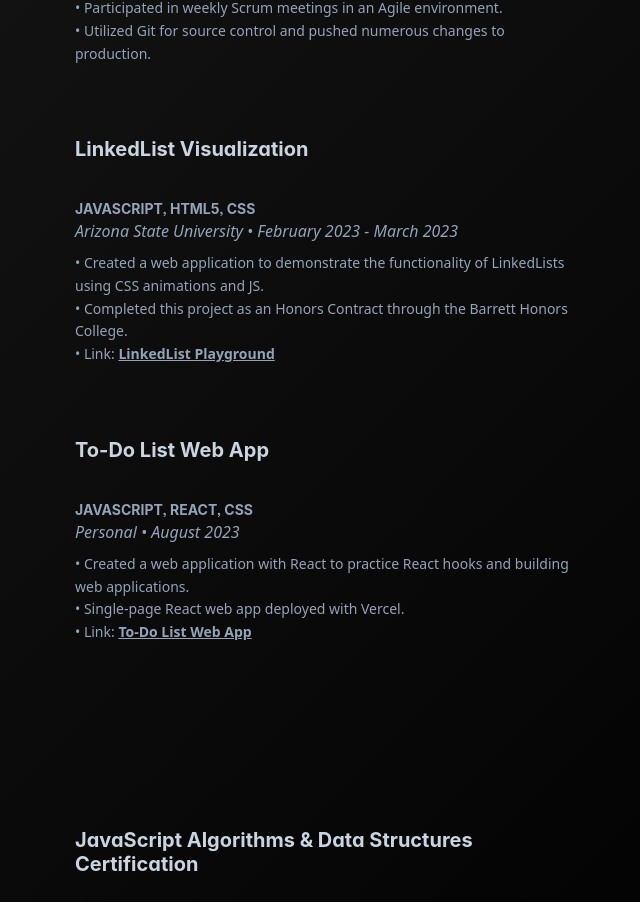
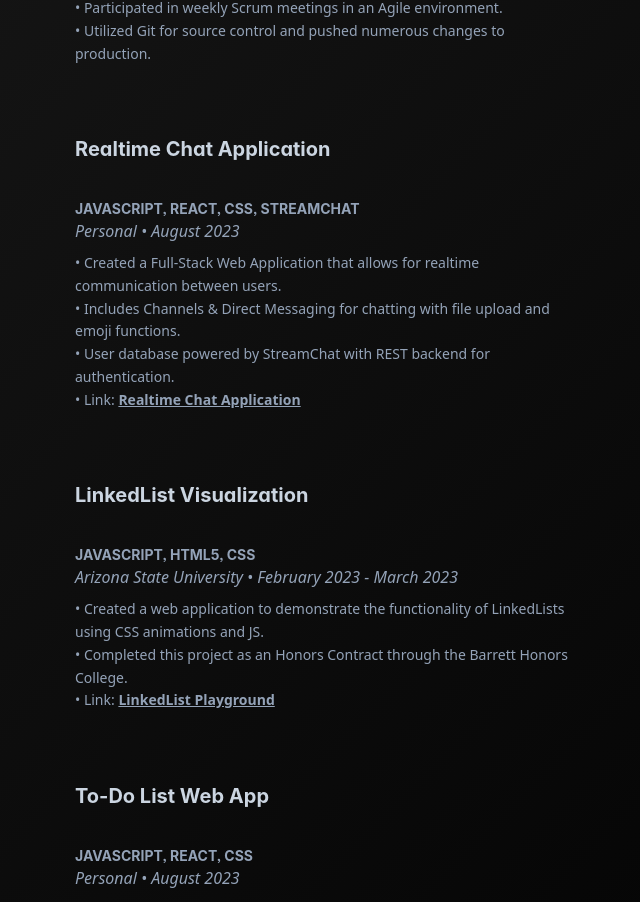
Before and after one commit to connorabernethy/portfolio-njs, a Next.js app in the folder portfolio/: page / in a window 1280 px wide. Shown: the part 2013-2915 px from the top of the page, without its empty margins (593-1233 px from the left). Built offline with nearby package versions, Linux system fonts and the light colour scheme.

Commit message:
Added Realtime Chat App

```diff
--- a/portfolio/src/components/v2/Content.tsx
+++ b/portfolio/src/components/v2/Content.tsx
@@ -47,6 +47,12 @@ function Content(props: any) {
                 • Participated in weekly Scrum meetings in an Agile environment. <br></br>
                 • Utilized Git for source control and pushed numerous changes to production. <br></br>
                 </ProjectCard>
+                <ProjectCard title="Realtime Chat Application" tech="JavaScript, React, CSS, StreamChat" info="Personal • August 2023">
+                • Created a Full-Stack Web Application that allows for realtime communication between users.<br></br>
+                • Includes Channels & Direct Messaging for chatting with file upload and emoji functions.<br></br>
+                • User database powered by StreamChat with REST backend for authentication.<br></br>
+                • Link: <a target="_blank" href="https://github.com/connorabernethy/chat-application/tree/master" className="underline font-semibold">Realtime Chat Application</a><br></br>
+                </ProjectCard>
                 <ProjectCard title="LinkedList Visualization" tech="JavaScript, HTML5, CSS" info="Arizona State University • February 2023 - March 2023">
                 • Created a web application to demonstrate the functionality of LinkedLists using CSS animations and JS. <br></br>
                 • Completed this project as an Honors Contract through the Barrett Honors College.<br></br>
```
